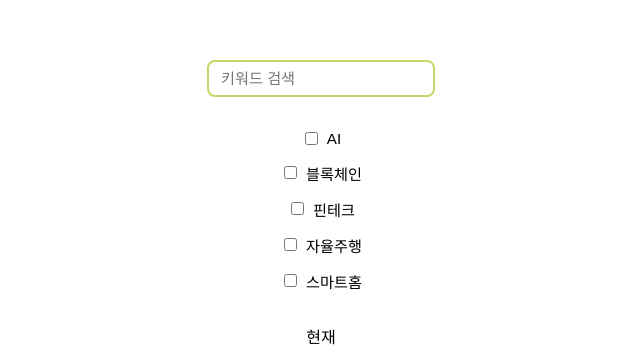
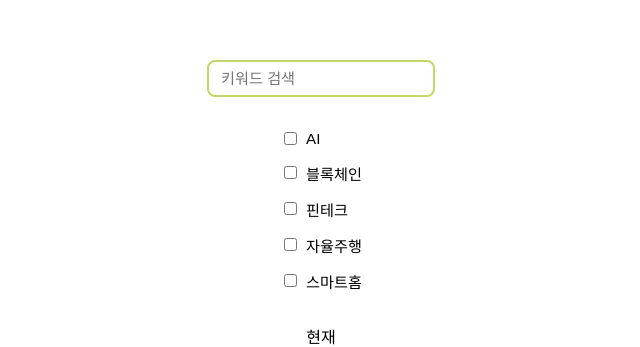
Before and after one commit to pal-lang-gwi/soup-frontend, a React (Vite) app: page / in a window 1280 px wide. Shown: the part 886-1233 px from the top of the page, without its empty margins (319-959 px from the left). Built offline with nearby package versions, Linux system fonts and the light colour scheme; no server answers.

Commit message:
✨style : 키워드 검색 스타일 수정

```diff
--- a/src/components/KeywordPost.tsx
+++ b/src/components/KeywordPost.tsx
@@ -10,7 +10,9 @@ const KeywordPost: React.FC = () => {
 
 
       <Title>💚 구독 키워드 추가하기</Title>
+      <KeywordSelectWrapper>
       <KeywordSelect />
+      </KeywordSelectWrapper>
 
     </Container>
   );
@@ -29,3 +31,7 @@ const Title = styled.h3`
   margin-bottom: 24px;
   text-align: left;
 `
+
+const KeywordSelectWrapper = styled.div`
+  text-align: left;
+`
--- a/src/components/KeywordSelect.tsx
+++ b/src/components/KeywordSelect.tsx
@@ -105,7 +105,7 @@ const SelectBox = styled.div`
     margin-top: 30px;
     display: flex;
     flex-direction: column;
-    align-items: center;
+    // align-items: center;
     gap: 10px;
 `;
 
```
